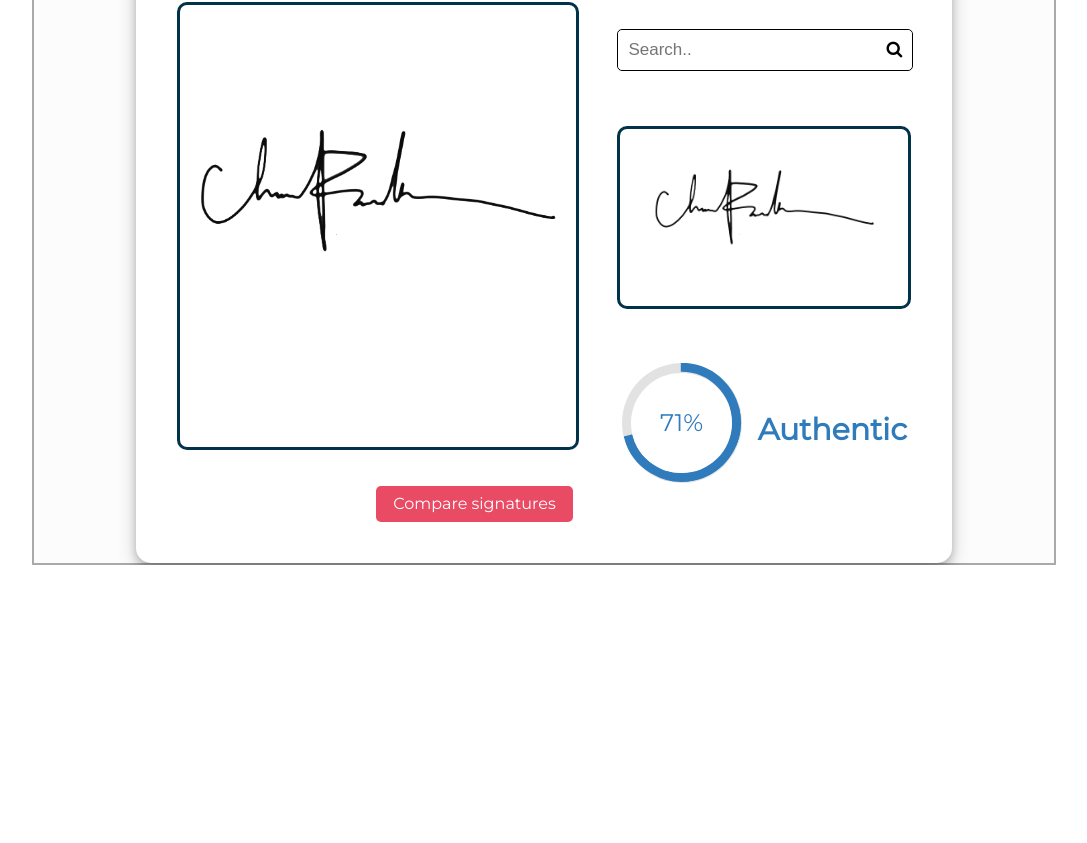
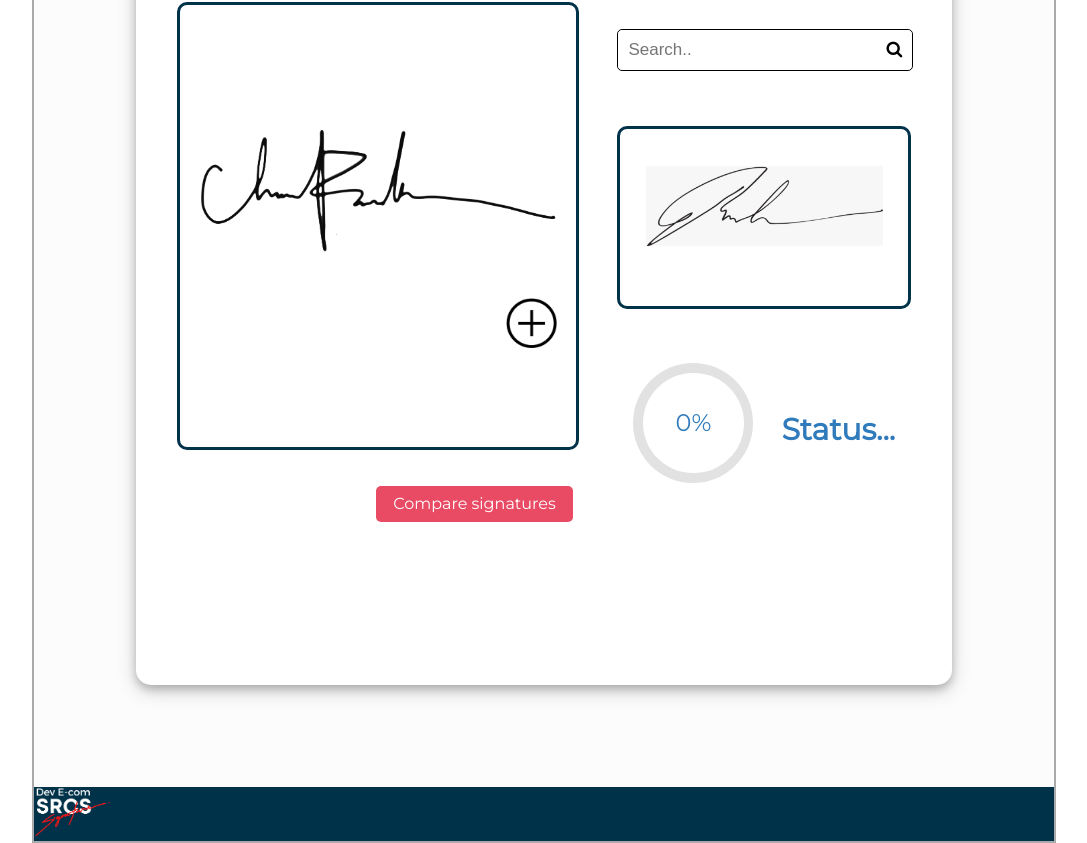
Before and after one commit to movin664/Dev-SRCS, a React (Create React App) app: page / in a window 1280 px wide. Shown: the part 559-1402 px from the top of the page, without its empty margins (96-1183 px from the left). Before the commit the page ends 1124 px from the top, so only its background shows below. Built offline with nearby package versions, Linux system fonts and the light colour scheme.

Commit message:
added signature input and file reading functionality

```diff
--- a/src/App.js
+++ b/src/App.js
@@ -1,13 +1,14 @@
 import NavBar from './navBar';
 import Home from './Home';
+import Footer from './footer';
 
 
 function App() {
   return (
     <div className="App">
-      <NavBar />
+      <NavBar/>
       <Home/>
-
+      <Footer/>
     </div>
   );
 }
--- a/src/Home.js
+++ b/src/Home.js
@@ -25,6 +25,7 @@ function Buttons(){
 
 }
 
+
 function Home(){
 
     return(
--- /dev/null
+++ b/src/footer.js
@@ -0,0 +1,24 @@
+import logo from "./logo.png";
+
+
+function Footer(){
+
+
+    return(
+
+        <footer>
+            <div>
+
+                <img src={logo} height="50px" alt="sdfs"/>
+
+            </div>
+
+        </footer>
+
+
+
+    );
+
+}
+
+export default Footer;
--- a/src/index.css
+++ b/src/index.css
@@ -102,7 +102,7 @@ header{
   background-color: #ffffff;
   border-radius:15px;
   box-shadow: 0 4px 8px 0 rgba(0, 0, 0, 0.2), 0 6px 20px 0 rgba(0, 0, 0, 0.19);
-
+  padding-bottom:20%;
 }
 .toolContainer h2{
 
@@ -232,3 +232,25 @@ img[alt="signature"]{
 
   margin-top:5%;
 }
+Footer{
+
+  background-color: #003249 ;
+  width:100%;
+  margin-top:10%;
+
+}
+img[alt="upload signature"]{
+
+  float:right;
+  margin-top:11%;
+  margin-right:5%;
+
+
+}
+img[alt="upload signature"]:hover{
+
+  transform: scale(1.07 );
+  transition: transform 0.3s;
+
+
+}
--- a/src/percentageCircle.js
+++ b/src/percentageCircle.js
@@ -1,5 +1,4 @@
-var matchPercentage=71
-var matchPercentageString=""+ matchPercentage
+var matchPercentage=0
 var matchPercentageName="c100 p"+ matchPercentage;
 
 
@@ -8,6 +7,11 @@ function SignatureStatus(){
     if(matchPercentage>70){
 
         return <h3>Authentic</h3>
+
+    }
+    if(matchPercentage==0){
+
+        return <h3>Status...</h3>
 
     }
     return <h3>Forged</h3>
@@ -19,13 +23,13 @@ function percentageCircle(){
 
     return(
 
-    <div class="clearfix">
+    <div className="clearfix">
 
                 <div className={matchPercentageName}>
                     <span>{matchPercentage}%</span>
-                    <div class="slice">
-                        <div class="bar"></div>
-                        <div class="fill"></div>
+                    <div className="slice">
+                        <div className="bar"></div>
+                        <div className="fill"></div>
                     </div>
 
                 </div>
--- a/src/tool-container.js
+++ b/src/tool-container.js
@@ -1,10 +1,47 @@
 import dummySignature from './dummySignature.png';
+import dummySignature2 from './dummySignature2.png';
 import PercentageCircle from './percentageCircle';
+import AddButton from './add.png';
+import { useState } from 'react';
 
-const toolName="compare signatures"
-var enteredSignature=dummySignature;
+const toolName="compare signatures" // heading at the top which changes according to selected option
+
 
 function SignaturePad(){
+
+    //let enteredSignature=dummySignature2; //dummy signature
+
+    const[enteredSignature,setSignature]=useState(dummySignature);  //to monitor the changes done to the state of the signature every time the user selects
+
+
+    //this function reads the users selected file and previews it in the signature pad
+    const imageHandler=(e)=>{
+
+        const selected=e.target.files[0];
+
+        let reader=new FileReader();
+        reader.onloadend=()=> {
+            setSignature(reader.result);
+        }
+        reader.readAsDataURL(selected);
+        console.log(selected);
+
+    }
+
+    /*imageHandler = (e) =>{
+        const reader=new FileReader();
+
+        reader.onload=()=>{
+            if (reader.readyState===2){
+
+                this.setState({enteredSignature: reader.result})
+
+            reader.readAsDataURL(e.target.files[0]);
+            }
+
+        }
+    }*/
+
 
     return(
 
@@ -12,6 +49,9 @@ function SignaturePad(){
             <div className="signatureContainer">
                 <img src={enteredSignature}  height="130px" alt="signature"/>
             </div>
+            <input type="file" id="uploadSig" name="uploadSig" accept="image/*"style={{display:'none',visiblity:'none'}}  onChange={imageHandler}></input>
+            <label for="uploadSig"><img src={AddButton} height="50px" alt="upload signature"/></label>
+
         </div>
 
 
@@ -35,6 +75,8 @@ function SearchBar(){
 }
 function SignaturePadMini(){
 
+    let enteredSignature=dummySignature2; //dummy signature
+
     return(
 
         <div className="signaturePadMini">
@@ -48,17 +90,21 @@ function SignaturePadMini(){
 
 }
 
+
 function CompareButton(){
     return(
 
-            <button className="btnCompare"> Compare signatures</button>
+            <button className="btnCompare" > Compare signatures</button>
 
 
     );
 
 }
 
+
 function toolContainer(){
+
+    //const[matchPercentage,setMatchPercentage]=useState(0);
 
     return(
 
@@ -86,4 +132,6 @@ function toolContainer(){
 }
 
 
+
+
 export default toolContainer;
```
Also changed, not shown: src/add.png (added), src/dummySignature2.png (added).
